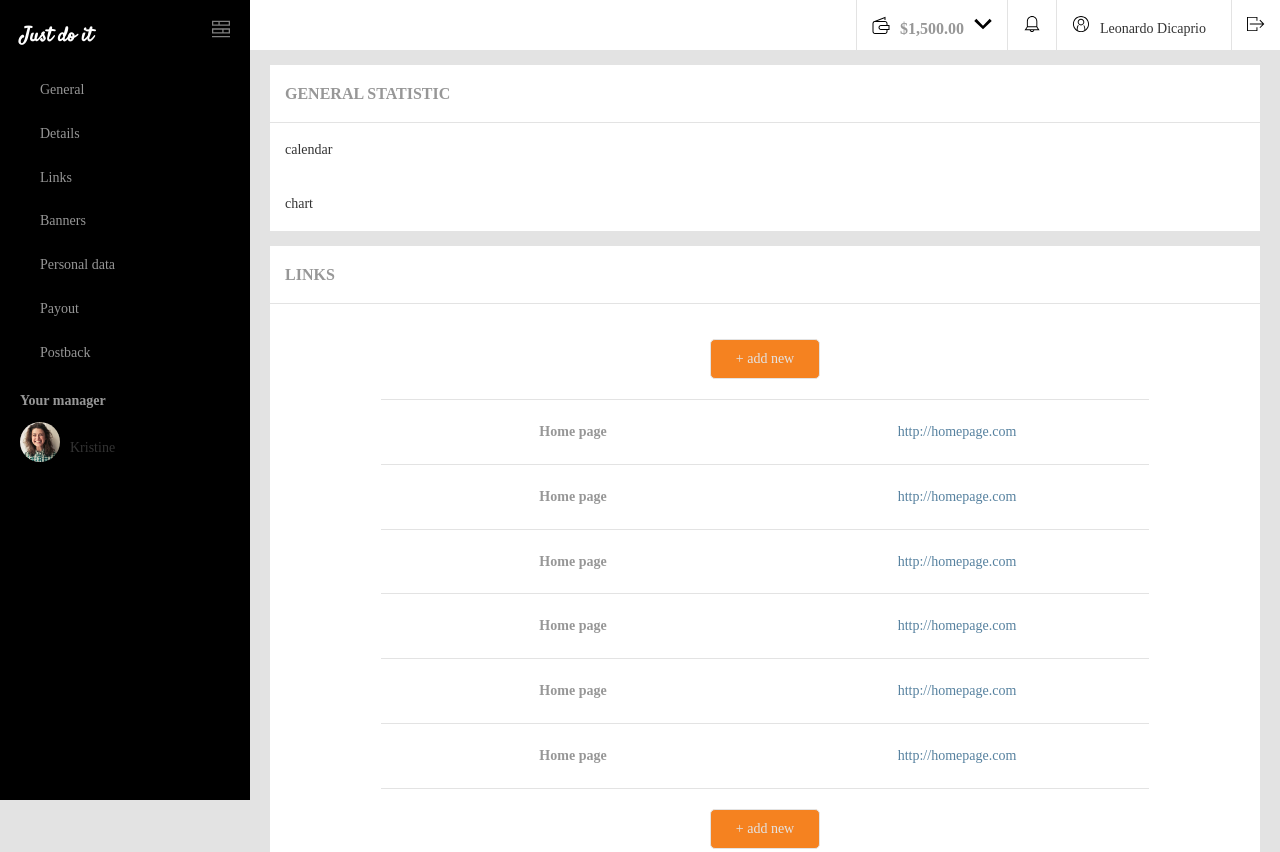
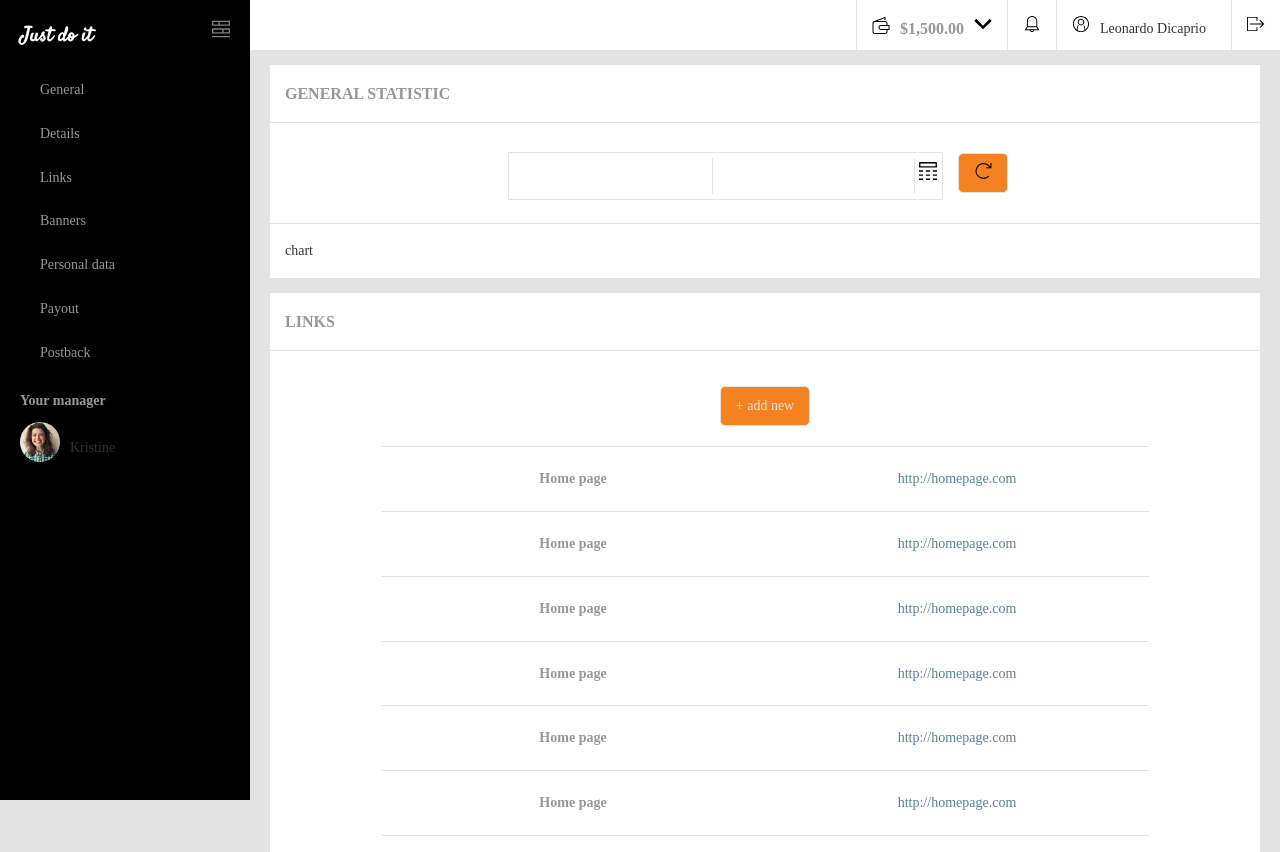
Before and after one commit to m-kw/admin-panel, a website: page index.html in a window 1280 px wide. Shown: the top 852 px of the page. Drawn offline with nearby package versions, Linux system fonts and the light colour scheme.

Commit message:
Add calendar html

```diff
--- a/index.html
+++ b/index.html
@@ -4,6 +4,7 @@
     <meta charset="utf-8">
     <meta name="viewport" content="width=device-width, initial-scale=1.0">
     <title>admin-panel</title>
+    <link rel="stylesheet" href="https://cdn.jsdelivr.net/npm/flatpickr/dist/flatpickr.min.css">
     <link href="https://fonts.googleapis.com/css?family=Satisfy&display=swap" rel="stylesheet">
     <link rel="stylesheet" href="css/style.css">
   </head>
@@ -59,7 +60,12 @@
             <h2>General statistic</h2>
           </div>
           <div class="row calendar">
-            calendar
+            <div class="date-picker">
+              <input type="text" name="start-date">
+              <input type="text" name="end-date">
+              <img src="images/icons/calendar.svg" class="icon">
+            </div>
+            <button><img src="images/icons/refresh.svg" class="icon"></button>
           </div>
           <div class="row chart">
             chart
@@ -104,5 +110,7 @@
 
     </div>
 
+    <script src="https://cdn.jsdelivr.net/npm/flatpickr"></script>
+
   </body>
 </html>
--- a/package.json
+++ b/package.json
@@ -32,5 +32,7 @@
     "nu-html-checker": "^0.1.0",
     "onchange": "^6.0.0"
   },
-  "dependencies": {}
+  "dependencies": {
+    "flatpickr": "^4.6.3"
+  }
 }
--- a/sass/components/_buttons.scss
+++ b/sass/components/_buttons.scss
@@ -6,7 +6,7 @@ button {
   height: 40px;
   border: 1px solid;
   border-radius: 5px;
-  padding: 0 25px;
+  padding: 0 15px;
   margin: 20px auto;
   color: $body-background;
   background-color: $btn-color-light;
--- a/sass/sections/_stats.scss
+++ b/sass/sections/_stats.scss
@@ -1,3 +1,20 @@
-.calendar, .chart {
-  margin: 0 auto;
+.calendar {
+  display: flex;
+  justify-content: center;
+  align-items: baseline;
+
+  .date-picker {
+    border: 1px solid $body-background;
+    padding: 5px;
+
+    input {
+      padding: 10px;
+      border: none;
+      border-right: 1px solid $body-background;
+    }
+  }
+
+  button {
+    margin: 15px;
+  }
 }
```
Also changed, not shown: css/style.css, 2 other files.
